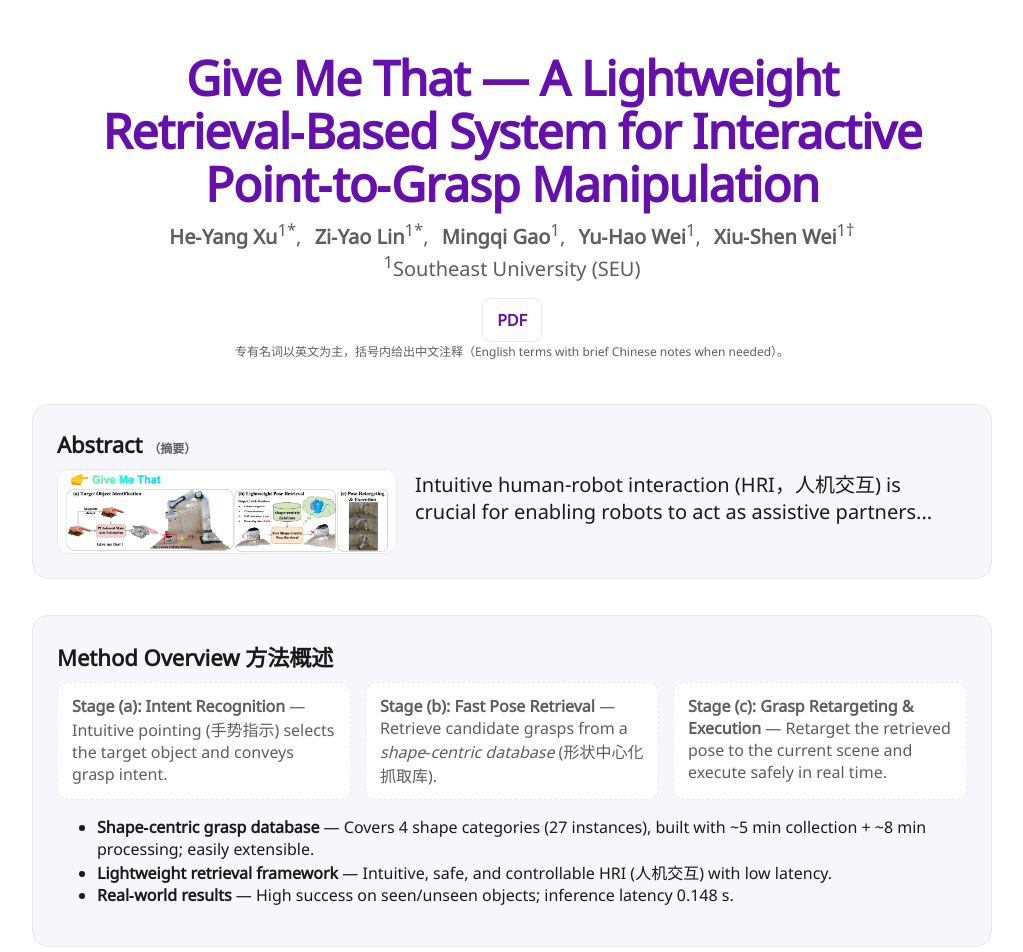
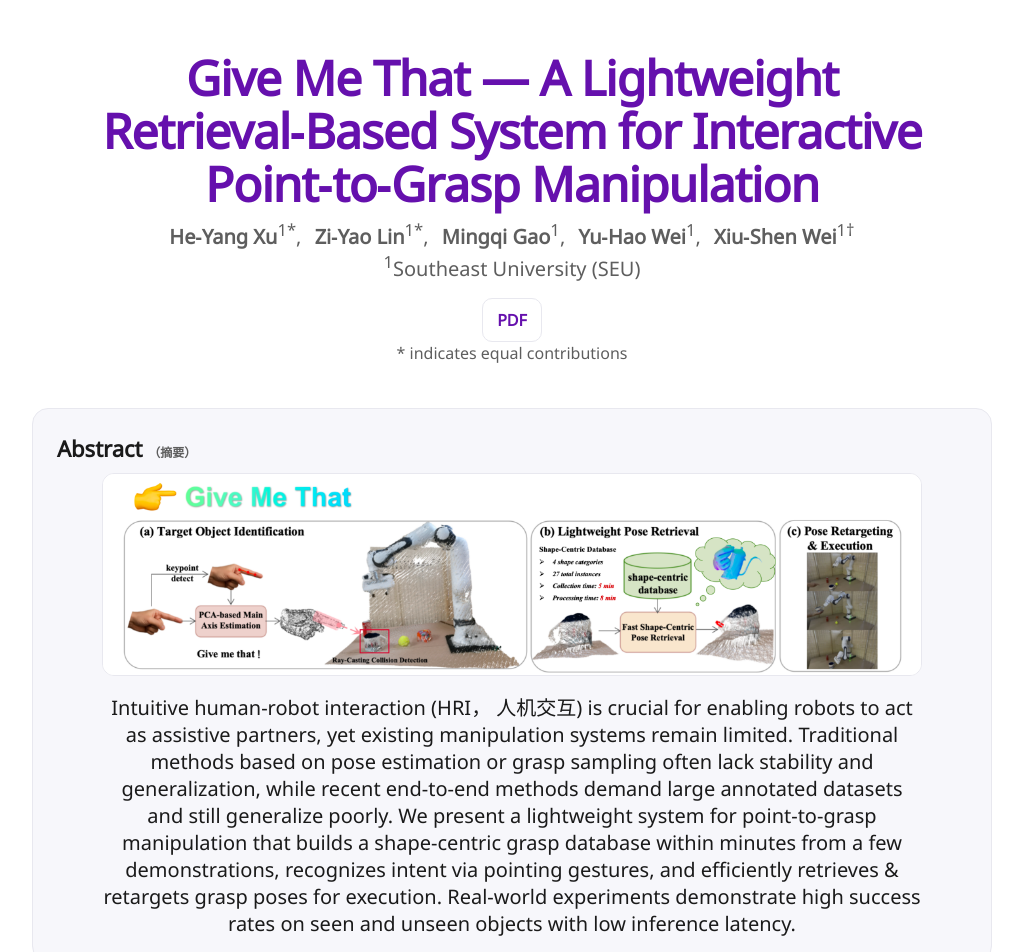
Before and after one commit to Give-Me-That/Give-Me-That.github.io, a plain HTML site: page index.html in a window 1280 px wide. Shown: the top 952 px of the page, without its empty margins (128-1151 px from the left). Drawn offline with Linux system fonts and the light colour scheme; a web font is replaced by a local one.

Commit message:
Update index.html

```diff
--- a/index.html
+++ b/index.html
@@ -39,7 +39,16 @@
     /* Abstract block: image + paragraph like original hero section style */
     .abstract-row{display:grid;grid-template-columns:340px 1fr;gap:18px;align-items:start}
     @media (max-width:860px){ .abstract-row{grid-template-columns:1fr} }
-    .abstract-img{width:100%;height:auto;border:1px solid var(--border);border-radius:12px;background:#fff}
+    .abstract-img{
+      max-width:820px;
+      width:100%;
+      height:auto;
+      border:1px solid var(--border);
+      border-radius:12px;
+      background:#fff;
+      display:block;
+      margin:0 auto;
+    }
   </style>
 </head>
 <body>
@@ -60,19 +69,18 @@
         <div class="btns">
           <a class="btn" href="./IROS25_5499_MS.pdf" target="_blank">PDF</a>
         </div>
-        <div class="note">专有名词以英文为主，括号内给出中文注释（English terms with brief Chinese notes when needed）。</div>
+        <div class="is-size-6" style="color: var(--muted);">* indicates equal contributions</div>
       </div>
     </header>
 
     <section id="abstract">
       <h2>Abstract <span class="note">（摘要）</span></h2>
-      <div class="abstract-row">
+      <div style="text-align:center;">
         <!-- Replace abstract.png with your uploaded image; keep same layout/fonts -->
         <img class="abstract-img" src="./abstract.png" alt="Abstract Figure" />
-        <div>
-          <p class="is-size-5" style="margin-top:0;">
+        <p class="is-size-5" style="margin:16px auto 0; max-width:820px;">
             <!-- Paste your abstract paragraph here. The font family/size matches the original template (≈ Bulma .is-size-5). -->
-            Intuitive human‑robot interaction (HRI，人机交互) is crucial for enabling robots to act as assistive partners... <!-- placeholder text to be replaced by you -->
+            Intuitive human-robot interaction (HRI， 人机交互) is crucial for enabling robots to act as assistive partners, yet existing manipulation systems remain limited. Traditional methods based on pose estimation or grasp sampling often lack stability and generalization, while recent end-to-end methods demand large annotated datasets and still generalize poorly. We present a lightweight system for point-to-grasp manipulation that builds a shape-centric grasp database within minutes from a few demonstrations, recognizes intent via pointing gestures, and efficiently retrieves & retargets grasp poses for execution. Real-world experiments demonstrate high success rates on seen and unseen objects with low inference latency.
           </p>
         </div>
       </div>
```
